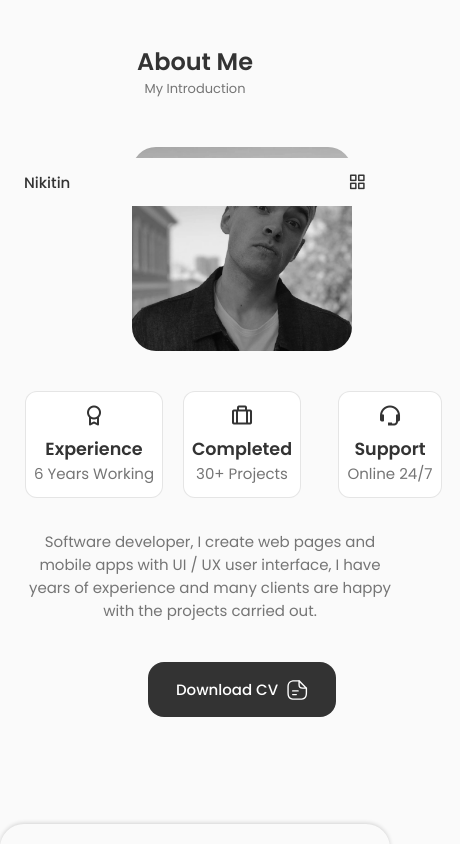
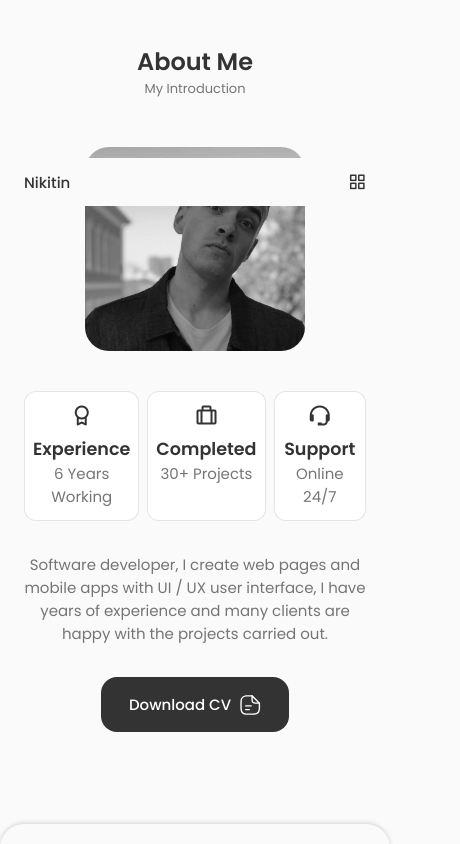
Before and after one commit to Ninise/nikita-website, a React (Create React App) app: page / in a window 390 px wide. Shown: the part 638-1482 px from the top of the page, 460 px wide, since content can reach past the window. Built offline with nearby package versions, Linux system fonts and the light colour scheme.

Commit message:
about section finished

```diff
--- a/src/components/about/about.css
+++ b/src/components/about/about.css
@@ -66,20 +66,29 @@
     }
 
     .about__info {
-        justify-items: center;
+        justify-content: center;
+    }
+
+    .about__description {
+        padding: 0 5rem;
+        margin-bottom: 2rem;
     }
 }
 
 /* For medium devices */
-@media screen and (max-width: 768px) {
+@media screen and (max-width: 576px) {
+    .about__info {
+        grid-template-columns: repeat(3, 1fr);
+    }
 
-}
-
-@media screen and (max-width: 576px) {
-
+    .about__description {
+        padding: 0;
+    }
 }
 
 /* For small devices */
 @media screen and (max-width: 350px) {
-
+   .about__info {
+        grid-template-columns: repeat(2, 1fr);
+   }
 }
```
